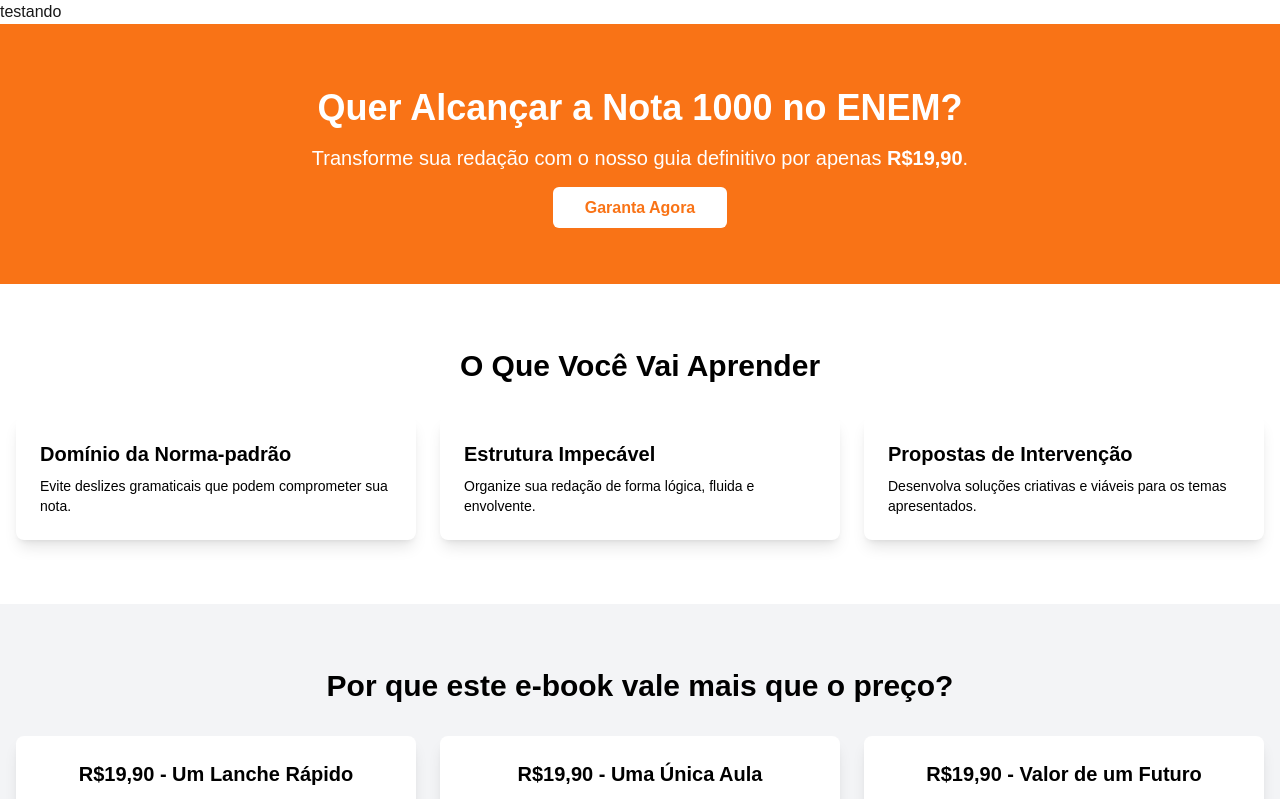
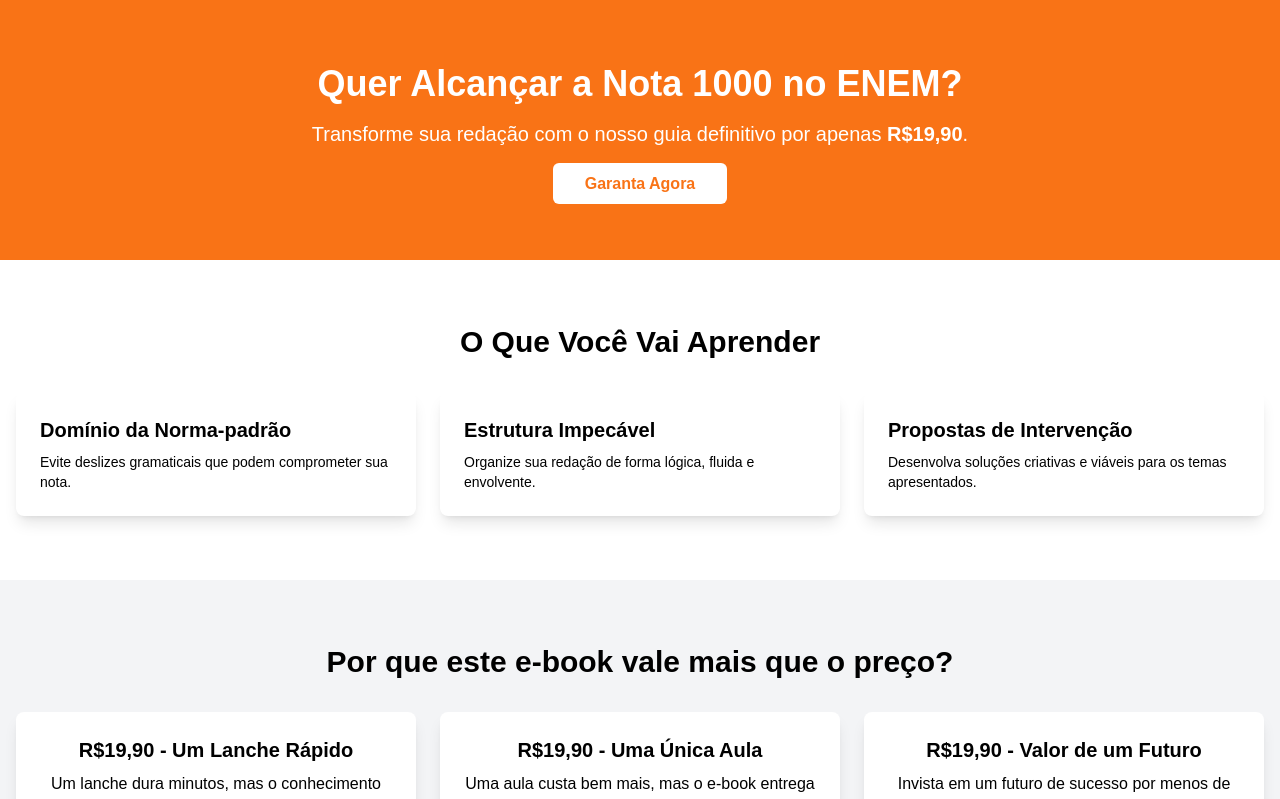
Before and after one commit to jonatasporto/suanota1000, a Next.js app: page / in a window 1280 px wide. Shown: the top 799 px of the page. Built offline with nearby package versions, Linux system fonts and the light colour scheme.

Commit message:
143º commit

```diff
--- a/app/layout.tsx
+++ b/app/layout.tsx
@@ -34,7 +34,6 @@
       <body
         // className={`${geistSans.variable} ${geistMono.variable} antialiased`}
       >
-        testando
         {children}
       </body>
     </html>
```
